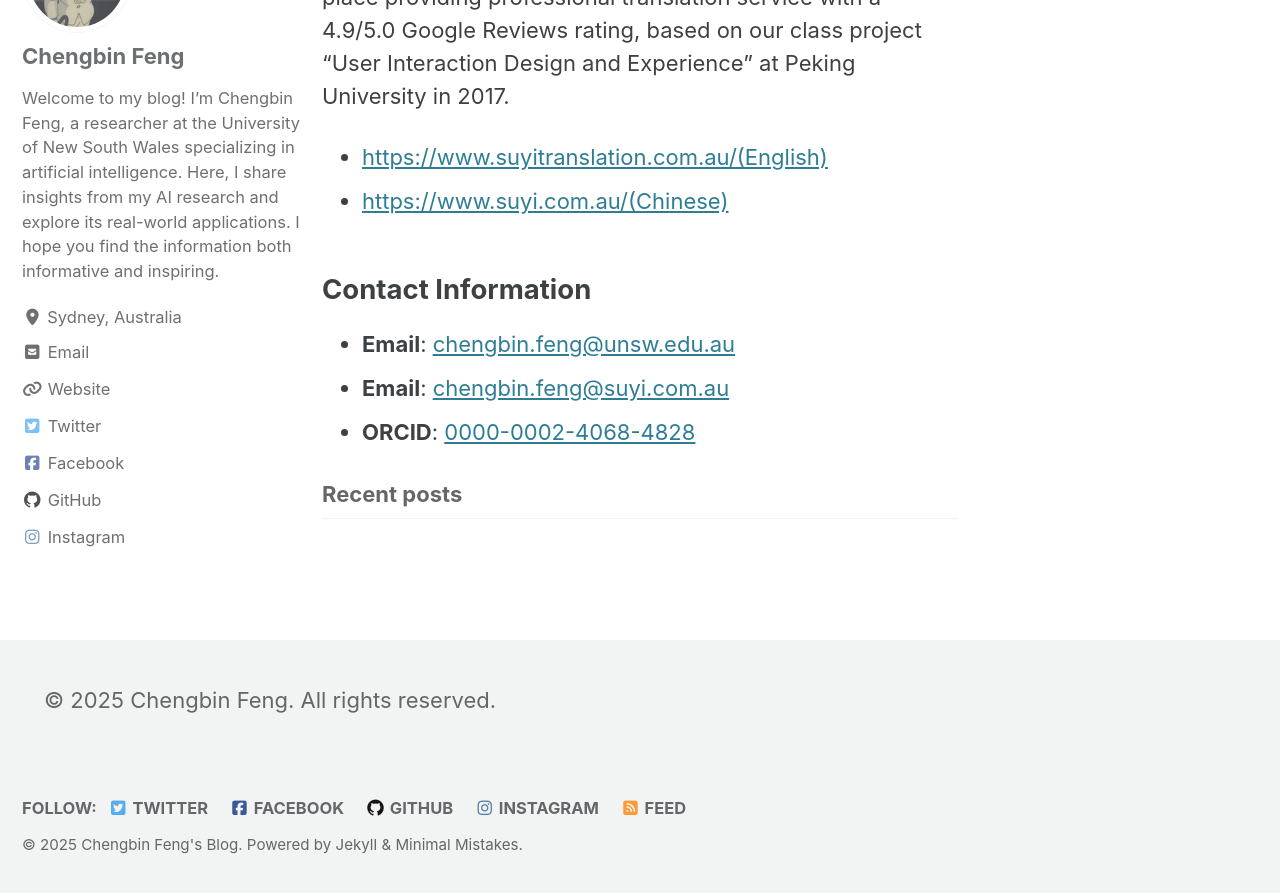
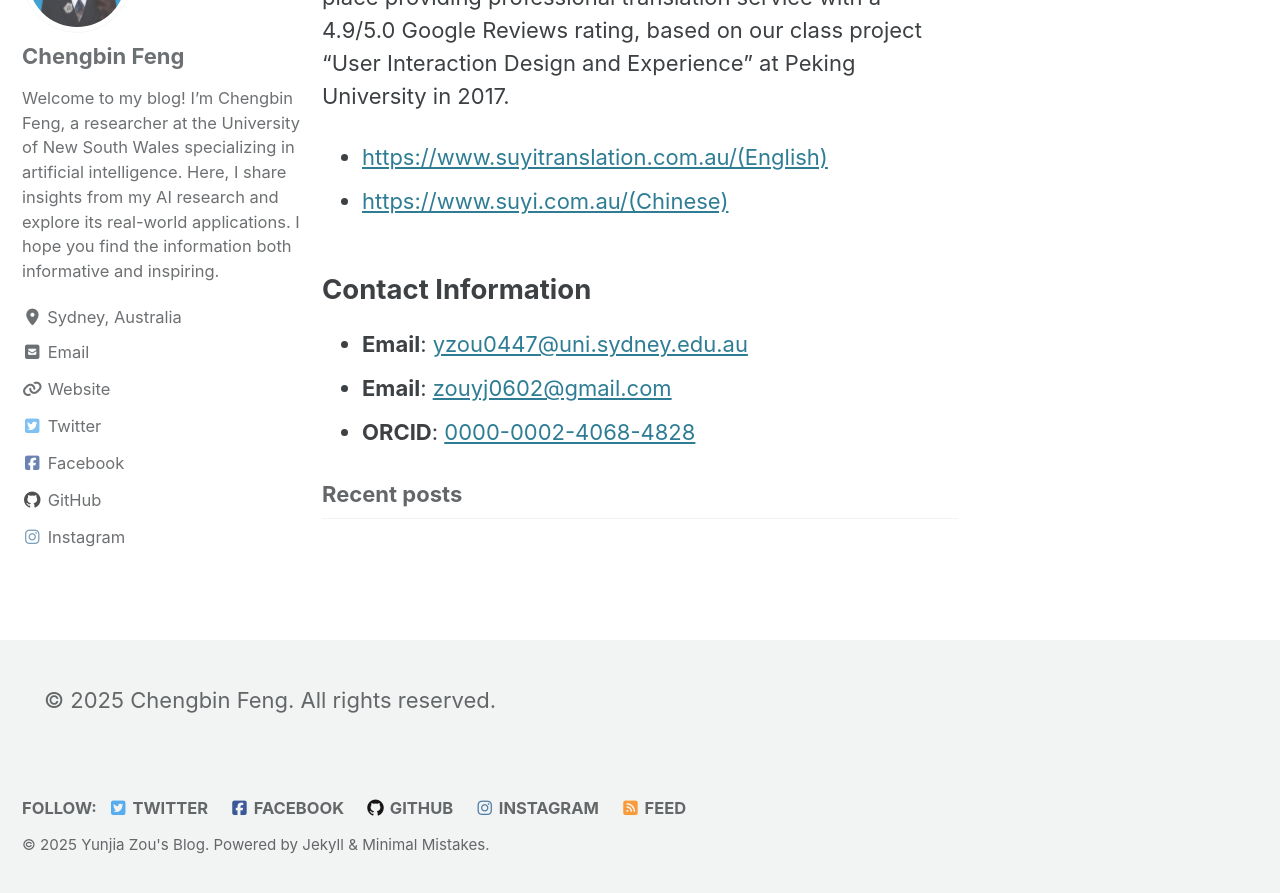
Before and after one commit to zou-yunjia/zou-yunjia.github.io, a Jekyll site: the page built from index.md, in a window 1280 px wide and 900 px high, scrolled down 2115 px. Shown: the top 893 px of the window. Built offline with Jekyll 4.4.1, drawn with Linux system fonts in a browser that asks for light colours; cached includes are drawn as plain includes; some of the changed text lies outside the part shown.

Commit message:
add files

```diff
--- a/_config.yml
+++ b/_config.yml
@@ -17,10 +17,10 @@ minimal_mistakes_skin    : "default" # "air", "aqua", "contrast", "dark", "dirt"
 # Site Settings
 locale                   : "en-US"
 rtl                      : # true, false (default) # turns direction of the page into right to left for RTL languages
-title                    : "Chengbin Feng's Blog"
+title                    : "Yunjia Zou's Blog"
 title_separator          : "-"
 subtitle                 : # site tagline that appears below site title in masthead
-name                     : "Chengbin Feng"
+name                     : "Yunjia Zou"
 description              : "An amazing website."
 url                      : # the base hostname & protocol for your site e.g. "https://mmistakes.github.io"
 baseurl                  : # the subpath of your site, e.g. "/blog"
@@ -114,14 +114,14 @@ analytics:
 # Site Author
 author:
   name             : "Chengbin Feng"
-  avatar           : "/assets/images/chengbin.jpg"
+  avatar           : "/assets/images/yunjia.jpg"
   bio              : "Welcome to my blog! I'm Chengbin Feng, a researcher at the University of New South Wales specializing in artificial intelligence. Here, I share insights from my AI research and explore its real-world applications. I hope you find the information both informative and inspiring."
   location         : "Sydney, Australia"
   email            :
   links:
     - label: "Email"
       icon: "fas fa-fw fa-envelope-square"
-      url: "mailto:chengbin.feng@unsw.edu.au"
+      url: "mailto:yzou0447@uni.sydney.edu.au"
     - label: "Website"
       icon: "fas fa-fw fa-link"
       url: "https://www.kfengc27.com"
--- a/index.md
+++ b/index.md
@@ -41,6 +41,6 @@ I founded **[Suyi Translation Pty Ltd (速译)](https://suyitranslation.com.au/)
 - [https://www.suyi.com.au/(Chinese)](https://www.suyi.com.au/)
 
 ## Contact Information
-- **Email**: [chengbin.feng@unsw.edu.au](mailto:chengbin.feng@unsw.edu.au)
-- **Email**: [chengbin.feng@suyi.com.au](mailto:chengbin.feng@suyi.com.au)
+- **Email**: [yzou0447@uni.sydney.edu.au](mailto:yzou0447@uni.sydney.edu.au)
+- **Email**: [zouyj0602@gmail.com](mailto:zouyj0602@gmail.com)
 - **ORCID**: [0000-0002-4068-4828](https://orcid.org/0000-0002-4068-4828)
--- a/index2.html
+++ b/index2.html
@@ -11,8 +11,8 @@
 </head>
 <body style="margin:100px;margin-top:10px">
 <div>
-  <h2>Chengbin Feng </h2>
- <p>My name is Chengbin Feng, I like to explore the world from the perspective of mathematics and computers, and my interdisciplinary background has enriched my knowledge. In addition, I have a wide range of hobbies, can play some musical instruments and draw, and am good at playing basketball. To be an independent, professional, and cool researcher is my dream since Childhood, I am doing scientific research in The University of New South Wales right now.</p>
+  <h2>Yunjia Zou </h2>
+ <p>My name is Yunjia Zou, I like to explore the world from the perspective of mathematics and computers, and my interdisciplinary background has enriched my knowledge. In addition, I have a wide range of hobbies, can play some musical instruments and draw, and am good at playing basketball. To be an independent, professional, and cool researcher is my dream since Childhood, I am doing scientific research in The University of New South Wales right now.</p>
   <p>Email: chengbin.feng@unsw.edu.au chengbin.feng@outlook.com</p>
  <p>Post Address: PO BOX 6137, UNSW Sydney NSW 1466</p>
  <p>Office: Level 3, Quadrangle, UNSW, Sydney 2052, Australia</p>
```
Also changed, not shown: assets/images/chengbin.jpg (deleted), assets/images/yunjia.jpg (added), 1 other file.
